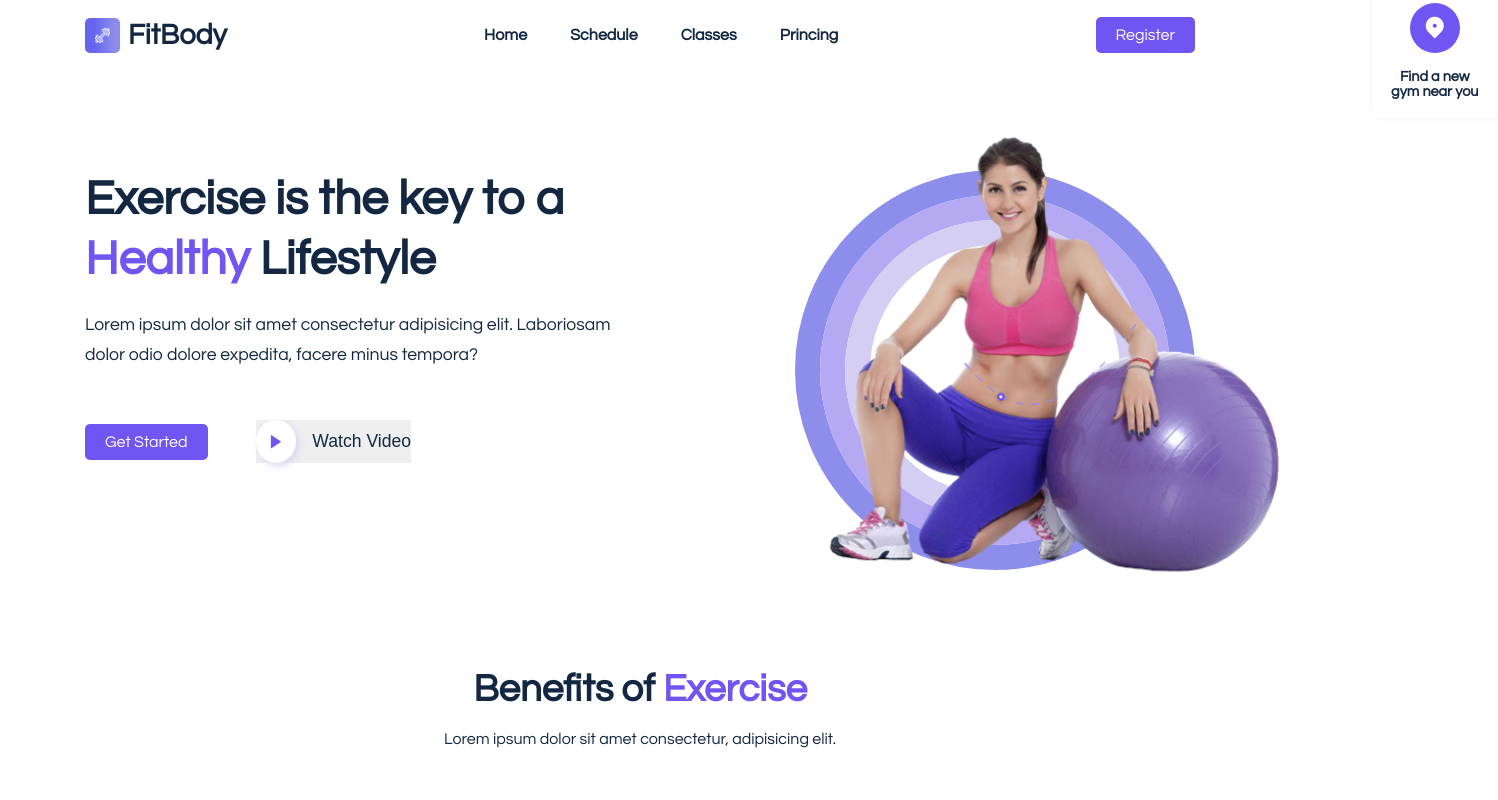
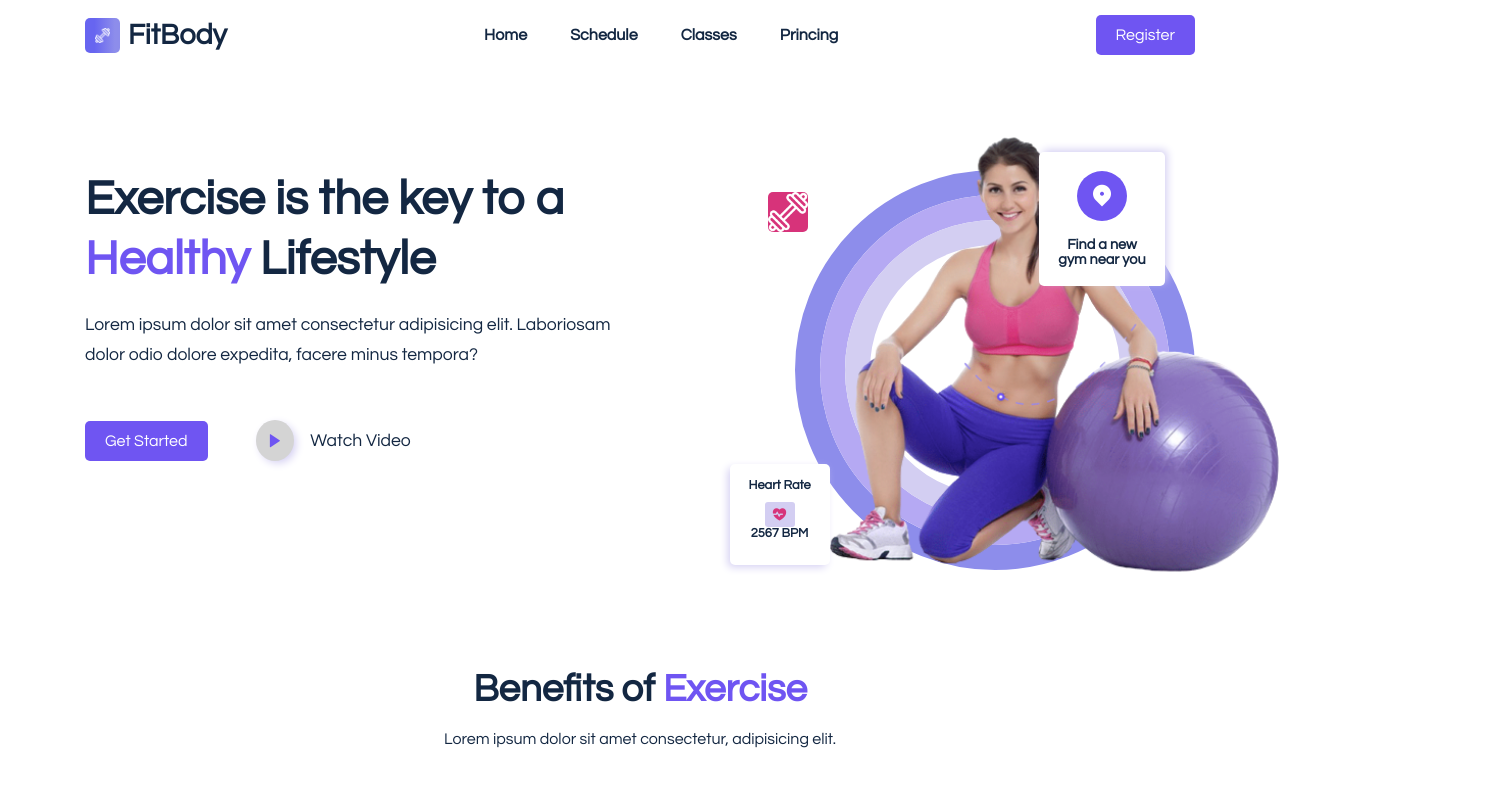
Before and after one commit to Edyane/Gym-website, a React (Create React App) app in the folder gym-website/: page / in a window 1280 px wide. Shown: the top 800 px of the page, 1498 px wide, since content can reach past the window. Built offline with nearby package versions, Linux system fonts and the light colour scheme.

Commit message:
Realizando Ajustes nos Componentes

```diff
--- a/gym-website/src/components/UI/Footer.jsx
+++ b/gym-website/src/components/UI/Footer.jsx
@@ -3,51 +3,49 @@ import "../../styles/Footer.css"
 import logo from '../../assets/img/dumble.png';
 
 const Footer = () => {
-
-    const year = new Date().getFullYear
     return <footer className="footer">
         <div className="container">
             <div className="footer__wrapper">
                 <div className="footer__box">
                     <div className="logo">
                         <div className="logo__img">
-                            <img src={ logo } alt="" />
+                            <img src={logo} alt="" />
                         </div>
                         <h2>FitBody</h2>
-                        <p>Lorem ipsum dolor sit amet consectetur adipisicing elit. Optio, porro alias.</p>
+                    </div>
+                    <p>Lorem ipsum dolor sit amet consectetur adipisicing elit. Asperiores, dicta.</p>
                 </div>
 
                 <div className="footer__box">
                     <h4 className="footer__title">Company</h4>
+
                     <ul className="footer__links">
-                            <li><a href="#">Our Program</a></li>
-                            <li><a href="#">Our Plan</a></li>
-                            <li><a href="#">Become a Member</a></li>
+                        <li><a href="#">Our program</a></li>
+                        <li><a href="#">Our plan</a></li>
+                        <li><a href="#">Become a member</a></li>
                     </ul>
                 </div>
 
                 <div className="footer__box">
                     <h4 className="footer__title">Quick Links</h4>
+
                     <ul className="footer__links">
-                            <li>
-                                <a href="#">About us</a></li>
+                        <li><a href="#">About us</a></li>
                         <li><a href="#">Contact us</a></li>
                         <li><a href="#">Support</a></li>
                     </ul>
                 </div>
 
                 <div className="footer__box">
-                        <h4 className="footer__title">Quick Links</h4>
+                    <h4 className="footer__title">Plan</h4>
+
                     <ul className="footer__links">
-                            <li>
-                                <a href="#">About us</a></li>
-                            <li><a href="#">Contact us</a></li>
-                            <li><a href="#">Support</a></li>
+                        <li><a href="#">Regular</a></li>
+                        <li><a href="#">Premium</a></li>
+                        <li><a href="#">Standard</a></li>
                     </ul>
                 </div>
             </div>
-            </div>
-            <p className="copyright">Copyright</p>
         </div>
     </footer>
 };
--- a/gym-website/src/styles/Header.css
+++ b/gym-website/src/styles/Header.css
@@ -65,6 +65,7 @@
 .register__btn {
     border: none;
     outline: none;
+    height: 40px;
     padding: 10px 20px;
     color: #fff;
     background: var(--primary-color);
--- a/gym-website/src/styles/Hero.css
+++ b/gym-website/src/styles/Hero.css
@@ -29,21 +29,25 @@
 }
 
 .watch__btn {
+    background-color: #fff;
+    width: 180px;
     border: none;
     outline: none;
     display: flex;
     align-items: center;
     column-gap: 1rem;
+    border-radius: 5px;;
     color: var(--heading-color);
+    font-family: var(--font-name);
     font-size: 1.1rem;
     font-weight: 500;
     cursor: pointer;
 }
 
 .watch__btn span {
-    background: #fff;
+    background: rgb(212, 212, 212);
     border-radius: 50%;
-    padding: 10px;
+    padding: 9px;
     color: var(--primary-color);
     font-size: 1.3rem;
     display: flex;
@@ -92,8 +96,8 @@
 .heart__rate {
     width: 100px;
     position: absolute;
-    top: 55%;
-    left: -11%;
+    top: 58%;
+    left: 57%;
     z-index: 10;
     box-shadow: -3px 3px 8px -1px #d3cef2;
     text-align: center;
@@ -131,8 +135,8 @@
 
 .gym__location {
     position: absolute;
-    top: -2%;
-    right: -17%;
+    top: 19%;
+    right: 9%;
     z-index: 10;
     box-shadow: 3px -3px 8px -1px #d3cef2;
     text-align: center;
@@ -163,9 +167,8 @@
 
 .dumble__icon {
     position: absolute;
-    top: -2%;
-    left: -5%;
-    z-index: 10;
+    top: 24%;
+    left: 60%;
     display: flex;
     align-items: center;
     justify-content: center;
```
Lines whose indentation alone changed are shown as unchanged.
